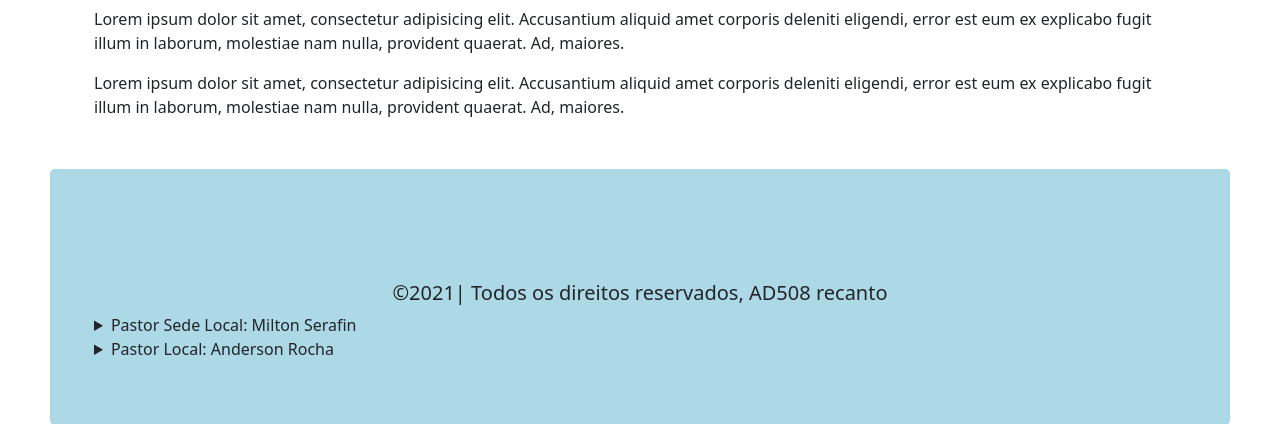
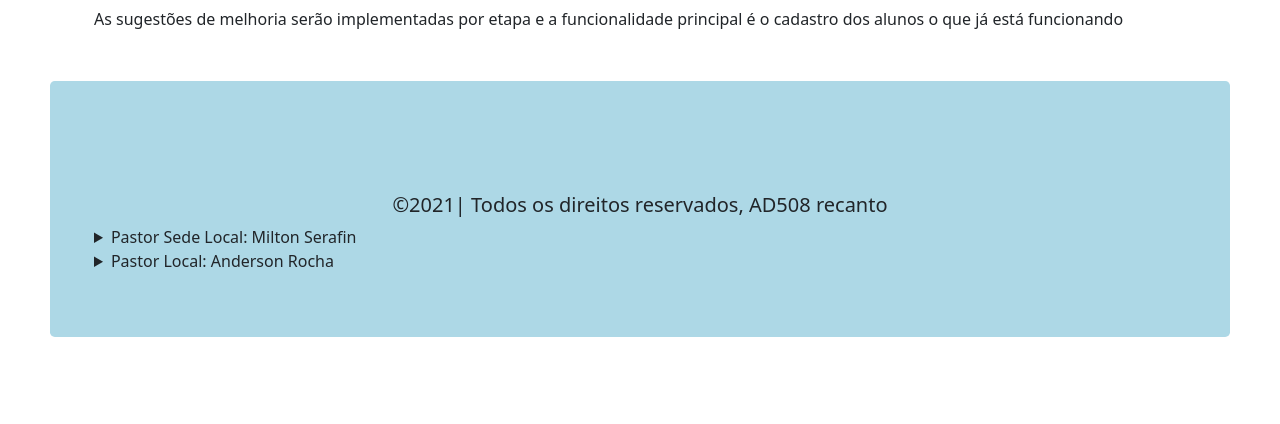
Before and after one commit to robertomacedo/logindjango, a Django app: page /listagem/ in a window 1280 px wide. Shown: the part 276-700 px from the top of the page. Run offline with Django 3.2, Linux system fonts and the light colour scheme; some libraries are stand-ins or nearby versions.

Commit message:
Atualizado texto do template listagem

```diff
--- a/templates/listagem.html
+++ b/templates/listagem.html
@@ -23,10 +23,8 @@
               <h6>AD508|cordeirinhos de Cristo: <a href="{{index}}" class="color-y">{{index}}</a></h6>
             </div>
         </div>
-        <p>Lorem ipsum dolor sit amet, consectetur adipisicing elit. Accusantium aliquid amet corporis deleniti eligendi,
-            error est eum ex explicabo fugit illum in laborum, molestiae nam nulla, provident quaerat. Ad, maiores.</p>
-        <p>Lorem ipsum dolor sit amet, consectetur adipisicing elit. Accusantium aliquid amet corporis deleniti eligendi,
-            error est eum ex explicabo fugit illum in laborum, molestiae nam nulla, provident quaerat. Ad, maiores.</p>
+        <p>As sugestões de melhoria serão implementadas por etapa e a funcionalidade principal é o cadastro dos alunos
+            o que já está funcionando</p>
 
         </div>
     </div>
```
